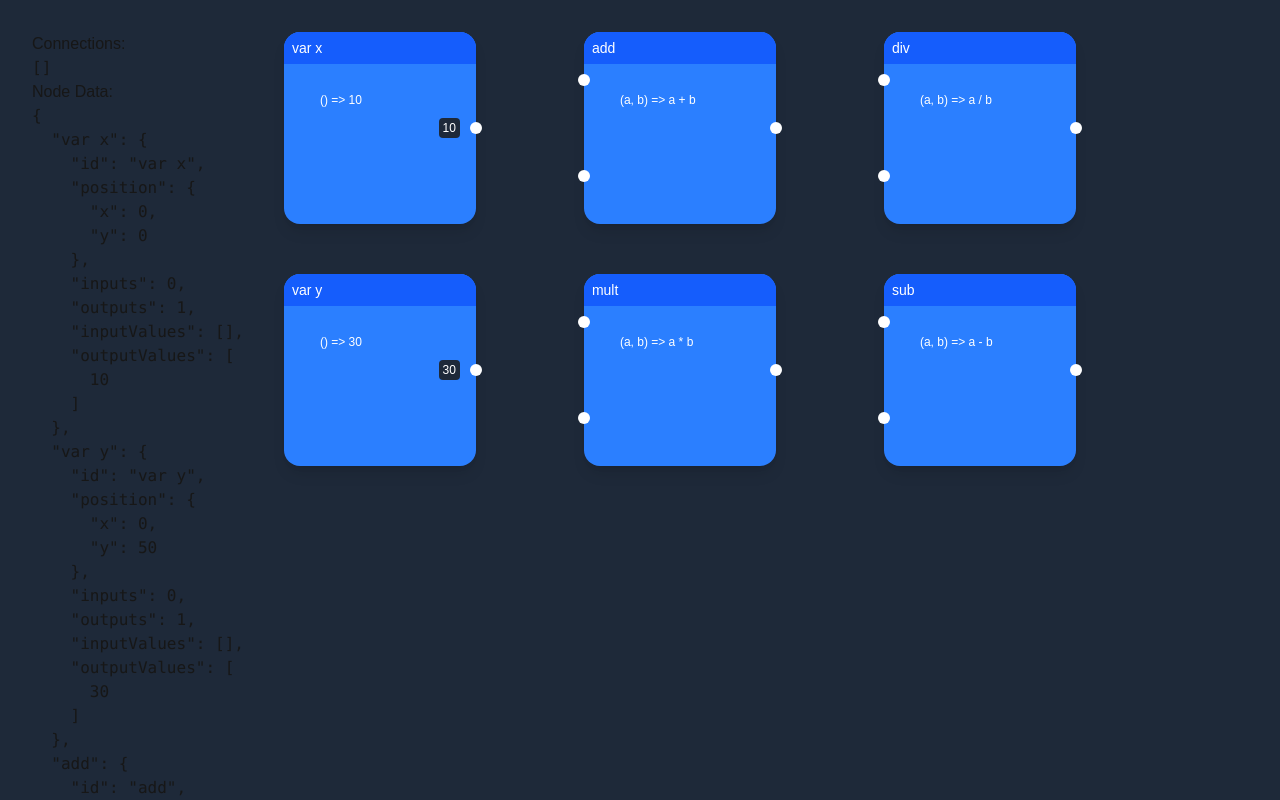
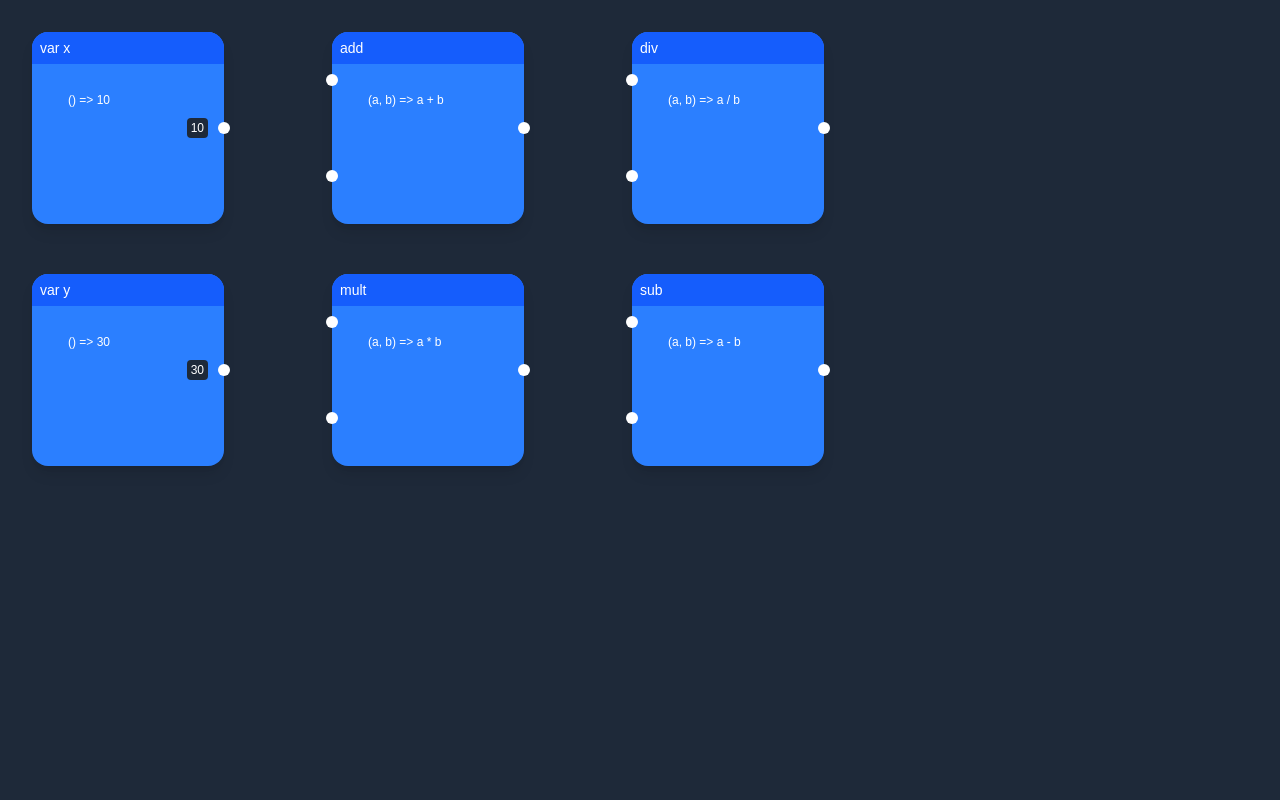
Before and after one commit to Dandandooo/BlackBox-Studio, a Next.js app in the folder backup/: page / in a window 1280 px wide. Shown: the top 800 px of the page. Built offline with nearby package versions, Linux system fonts and the light colour scheme.

Commit message:
Fix propagration

```diff
--- a/backup/src/app/page.tsx
+++ b/backup/src/app/page.tsx
@@ -33,30 +33,35 @@ export default function NodeEditor() {
   const handleConnectionsUpdate = (updatedConnections) => {
     const updatedNodes = { ...nodes };
 
+    // A helper function to update the input values and propagate output updates
+    const updateNodeInputsAndOutputs = (nodeId) => {
+      const node = updatedNodes[nodeId];
+
+      // Update the node's output value
+      updatedNodes[nodeId].outputValues = calculateNodeOutput(node);
+
+      // Propagate this node's output to connected nodes
       updatedConnections.forEach((connection) => {
-      const { start, end } = connection;
-      const outputValue = nodes[start.nodeId]?.outputValues[start.id];
+        if (connection.start.nodeId === nodeId) {
+          const { end } = connection;
+          const outputValue = updatedNodes[nodeId].outputValues[connection.start.id];
 
           if (outputValue !== undefined) {
             updatedNodes[end.nodeId].inputValues[end.id] = outputValue;
+            updateNodeInputsAndOutputs(end.nodeId); // Recursively update dependent nodes
+          }
         }
       });
+    };
 
-    // Update the output values for all nodes after input values are updated
-    const nodesWithUpdatedOutputs = updateAllNodeOutputs(updatedNodes);
-
-    // Set the nodes state with the updated nodes (input and output values)
-    setNodes(nodesWithUpdatedOutputs);
-
-    // Filter out unnecessary connection data
-    const filteredConnections = updatedConnections.map(connection => {
-      const { startX, startY, endX, endY, ...rest } = connection;
-      return rest;
+    updatedConnections.forEach((connection) => {
+      // For every connection, update the start node's output and propagate changes
+      updateNodeInputsAndOutputs(connection.start.nodeId);
     });
 
-    // Update the connections state
-    setConnections(filteredConnections);
+    setNodes(updatedNodes);
   };
+
 
   useEffect(() => {
     const updatedNodes = updateAllNodeOutputs({ ...nodes });
@@ -66,13 +71,8 @@ export default function NodeEditor() {
   const nodeKeys = Object.keys(nodes);
 
   return (
-    <div className="w-screen h-screen bg-gray-800 p-8 flex flex-row">
-      <div className="pr-10">
-        <h2>Connections:</h2>
-        <pre>{JSON.stringify(connections, null, 2)}</pre>
-        <h3>Node Data:</h3>
-        <pre>{JSON.stringify(nodes, null, 2)}</pre>
-      </div>
+    <div className="w-full h-screen bg-gray-800 p-8 flex flex-row overflow-auto">
+      <div className="relative w-[3000px] h-[3000px]">
         <ConnectionManager onUpdateConnections={handleConnectionsUpdate}>
           {nodeKeys.map((key) => {
             const node = nodes[key];
@@ -93,5 +93,6 @@ export default function NodeEditor() {
           })}
         </ConnectionManager>
       </div>
+    </div>
   );
 }
```
Lines whose indentation alone changed are shown as unchanged.
